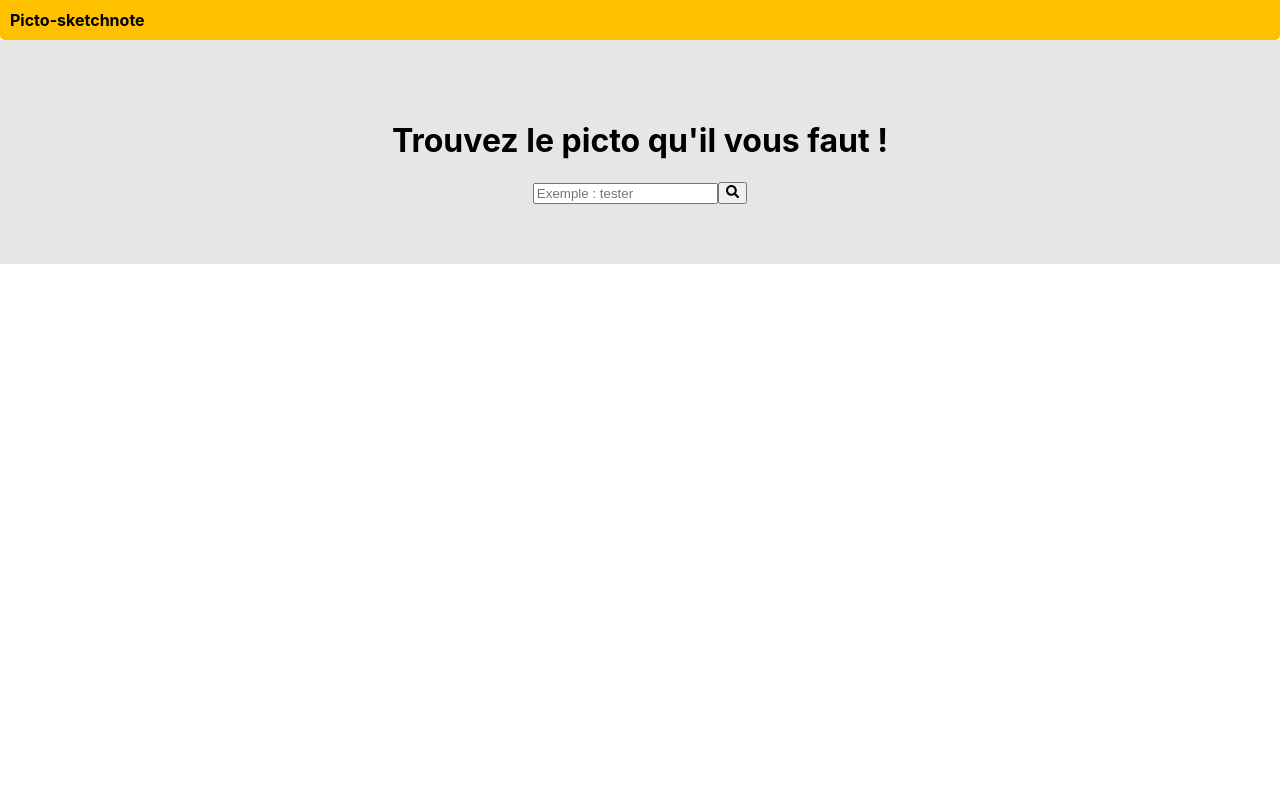
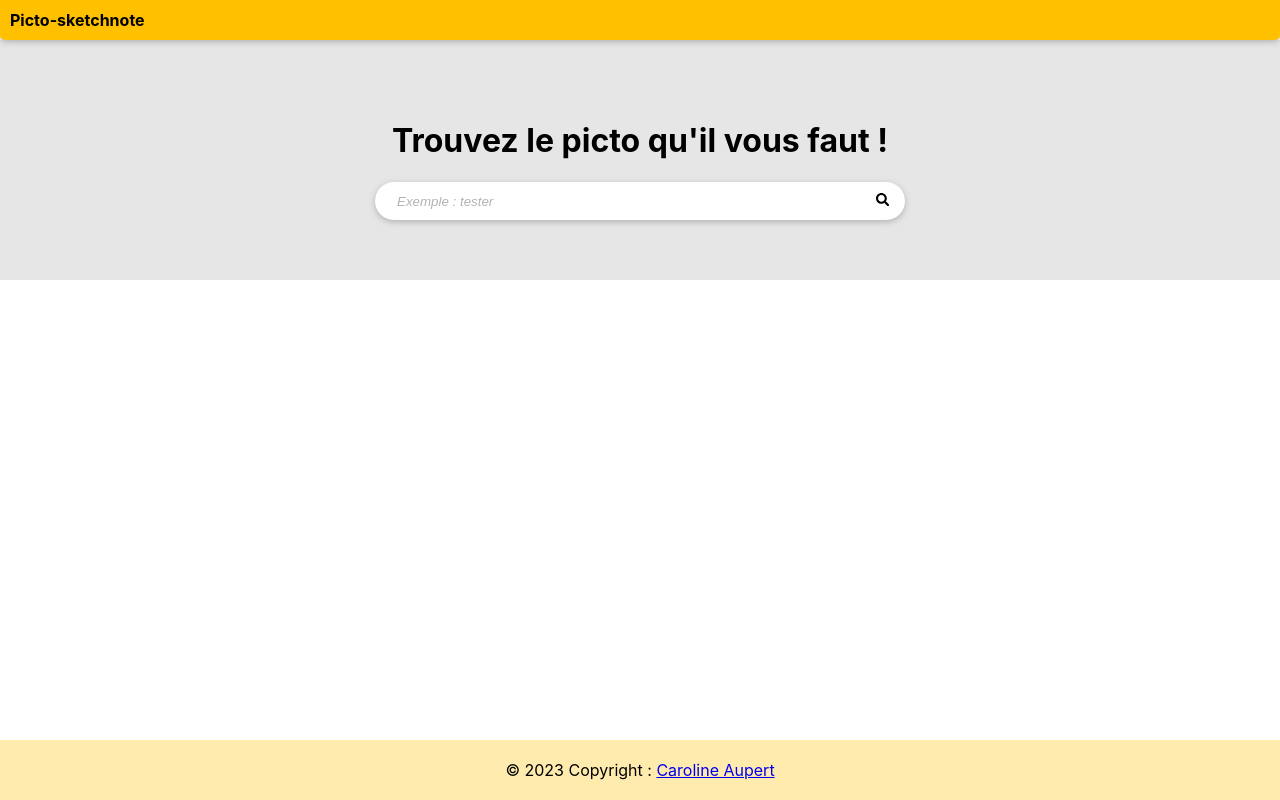
Before and after one commit to CarolineAupert/react-search-picto, a React (Create React App) app: page / in a window 1280 px wide. Built offline with nearby package versions, Linux system fonts and the light colour scheme.

Commit message:
Add styling for header, footer, and results

```diff
--- a/src/App.css
+++ b/src/App.css
@@ -1,29 +1,33 @@
-.header {
+.app {
+  display: flex;
+  flex-direction: column;
+  height: 100vh;
+}
+
+.main {
+  flex: 1;
+}
+
+header {
   background-color: #FFC000;
   padding: 10px;
   border-radius: 0px 0px 5px 5px;
+  box-shadow: 0 2px 6px 0 #B3B3B3;
+  position: relative;
+  z-index: 2;
 }
 
-
+footer {
+  background-color: #FFEBAD;
+  padding: 20px;
+  /* display: flex;
+  flex-flow: row wrap; */
+}
 
 .center {
   text-align: center;
 }
 
-/* Components */
-.App {
+.pointer {
+  cursor: pointer;
 }
-
-.pictos-box {
-  display : flex;
-  flex-flow: row wrap;
-}
-
-.search-bar {
-  background-color: #E6E6E6;
-  padding: 60px;
-}
-
-.search-form input {
- /* width: 500px; */
-}
--- a/src/App.js
+++ b/src/App.js
@@ -3,13 +3,23 @@ import SearchZone from './components/SearchZone';
 
 function App() {
   return (
-    <div className="App">
-      <header className="header">
-        <strong>Picto-sketchnote</strong>
-      </header>
-     <SearchZone />
-
-    </div>
+    <>
+      <meta name="viewport" content="width=device-width,initial-scale=1"></meta>
+      <div className="app">
+        <header>
+          <strong>Picto-sketchnote</strong>
+        </header>
+        <div className='main'>
+          <SearchZone />
+        </div>
+        <footer className='center'>
+          <div>
+            <span> &copy; 2023 Copyright : </span>
+            <a href="https://caukaro.fr" target="_blank"> Caroline Aupert</a>
+          </div>
+        </footer>
+      </div>
+    </>
   );
 }
 
--- a/src/components/PictoDetail.js
+++ b/src/components/PictoDetail.js
@@ -6,24 +6,22 @@ function PictoDetail(props) {
     const tagsList = props.picto.tags.map((tag) => <span key={tag}> {tag} </span>);
 
     return (
-        <table>
-            <tbody>
-                <tr>
-                    <td>
-                        <img src={props.picto.location} />
-                    </td>
-                    <td>
-                        <button onClick={props.handleCloseModal} aria-label="Fermer">
-                            <IoClose></IoClose>
-                        </button>
-                        Picto Détail
-                        Termes correspondants
-                        {tagsList}
-                        Créé le {props.picto.creationDate}
-                    </td>
-                </tr>
-            </tbody>
-        </table>
+        <div className='picto-detail'>
+            <button onClick={props.handleCloseModal} aria-label="Fermer" className='pointer'>
+                <IoClose></IoClose>
+            </button>
+            <div className='center'>
+                <img src={props.picto.location} />
+            </div>
+            <div>
+                Créé le {props.picto.creationDate}
+            </div>
+            <div>
+                {tagsList}
+            </div>
+        </div>
+
+
 
     );
 }
--- a/src/components/PictoResultItem.js
+++ b/src/components/PictoResultItem.js
@@ -7,8 +7,8 @@ function PictoResultItem(props) {
     }
 
     return (
-        <div onClick={handlePictoClick}>
-            <img src={props.picto.location} width="200" height="200"/>
+        <div className='picto-item pointer' onClick={handlePictoClick}>
+            <img src={props.picto.location}/>
         </div>
     );
 }
--- a/src/components/PictoResults.js
+++ b/src/components/PictoResults.js
@@ -19,12 +19,10 @@ function PictoResults(props) {
         setPictoToShow(null);
     }
     return (
-        <div>
+        <div className='pictos-results'>
             {showPictoModal && <PictoDetail picto={pictoToShow} handleCloseModal={closePictoDetailModal} />}
-            <div className="pictos-box">
-
+            <div className="pictos-items">
                 {props.pictos.map((picto) => <PictoResultItem key={picto.pictoId} picto={picto} openPictoDetailModal={openPictoDetailModal} />)}
-
             </div >
         </div>
     );
--- a/src/components/SearchBar.js
+++ b/src/components/SearchBar.js
@@ -1,6 +1,7 @@
 import { React, useState } from 'react';
 import { FaSearch } from "react-icons/fa";
 import { IoClose } from "react-icons/io5";
+import '../css/SearchBar.css';
 
 function SearchBar(props) {
 
@@ -33,14 +34,14 @@ function SearchBar(props) {
     return (
         <div className='search-bar'>
             <h1 className='center'> Trouvez le picto qu'il vous faut !</h1>
-            <form className="search-form center" role="search">
+            <form className="search-form center cf" role="search">
                 <input type="text" aria-label="Taper un picto à chercher" value={inputValue} placeholder="Exemple : tester" onChange={handleChange} onKeyDown={handleKeyDown} />
                 {inputValue &&
-                    <button onClick={handleClickReset} ari-label="Effacer">
+                    <button className='clear-button pointer' onClick={handleClickReset} ari-label="Effacer">
                         <IoClose></IoClose>
                     </button>
                 }
-                <button onClick={handleClickSearch} aria-label="Chercher">
+                <button className='search-button pointer' onClick={handleClickSearch} aria-label="Chercher">
                     <FaSearch></FaSearch>
                 </button>
 
--- a/src/components/SearchResults.js
+++ b/src/components/SearchResults.js
@@ -34,15 +34,15 @@ function SearchResults(props) {
     }, [props.hasSearchBegun, props.searchValue])
 
     if (error) {
-        return <div>Erreur : {error.message}</div>;
+        return <div className='center'>Erreur : {error.message}</div>;
     } else if (!isLoaded) {
-        return <div>Chargement…</div>;
+        return <div className='center'>Chargement…</div>;
     } else if (pictos.length === 0) {
-        return <div>Aucun picto trouvé pour le tag {props.searchValue}</div>
+        return <div className='center'>Nous n'avons trouvé aucun picto pour le terme : {props.searchValue}.</div>
     } else {
         return (
             <div>
-                {props.searchValue}
+                <h2> Pictos trouvé pour le terme : {props.searchValue} </h2>
                 <PictoResults pictos={pictos}/>
             </div>
         );
--- a/src/components/SearchZone.js
+++ b/src/components/SearchZone.js
@@ -1,6 +1,7 @@
 import { React, useState } from 'react';
 import SearchBar from './SearchBar';
 import SearchResults from './SearchResults';
+import '../css/SearchResults.css';
 
 function SearchZone() {
 
@@ -13,8 +14,10 @@ function SearchZone() {
 
     return (
         <>
-            <SearchBar onSearchPicto={handleSearchPicto} setHasSearchBegun={setHasSearchBegun}/>
-            {hasSearchBegun && <SearchResults searchValue={searchValue} hasSearchBegun={hasSearchBegun} />}
+            <SearchBar onSearchPicto={handleSearchPicto} setHasSearchBegun={setHasSearchBegun} />
+            <div className='search-results'>
+                {hasSearchBegun && <SearchResults searchValue={searchValue} hasSearchBegun={hasSearchBegun} />}
+            </div>
         </>
     );
 }
--- /dev/null
+++ b/src/css/SearchBar.css
@@ -0,0 +1,47 @@
+.search-bar {
+  background-color: #E6E6E6;
+  padding: 60px;
+}
+
+.search-form {
+  margin: auto;
+  padding: 10px 10px 10px 20px;
+  border-radius: 50px 50px;
+  border: none;
+  outline: none;
+  background: white;
+  display: flex;
+  flex-direction: row;
+  box-shadow: 0 2px 6px 0 #B3B3B3;
+  width: auto;
+  max-width: 500px;
+}
+
+.search-form input {
+  flex: auto;
+  border: none;
+  outline: none;
+}
+
+.search-form input::placeholder {
+  color: #B3B3B3;
+  font-weight: normal;
+  font-style: italic;
+}
+
+.search-form button {
+  background: transparent;
+}
+
+.clear-button {
+  border-right: 1px solid black;
+  border-left: none;
+  border-bottom: none;
+  border-top: none;
+  padding-right: 10px;
+}
+
+.search-button {
+  border: none;
+  padding-left: 10px;
+}
--- /dev/null
+++ b/src/css/SearchResults.css
@@ -0,0 +1,44 @@
+.search-results {
+  margin: 0px 50px 50px 50px;
+}
+
+.pictos-results {
+  display: flex;
+  flex-direction: column;
+  margin-top: 40px;
+}
+
+.pictos-items {
+  flex: 1 1 auto;
+  display: flex;
+  flex-flow: row wrap;
+}
+
+.picto-item {
+  margin-left: 20px;
+  padding: 10px;
+  border-radius: 20px;
+  box-shadow: 0 2px 2px 0 #E6E6E6;
+  border: 1px solid #B3B3B3;
+  align-self: flex-start;
+}
+
+.picto-item img {
+  width : 200px;
+  height : 200px;
+}
+
+.picto-item:hover {
+  box-shadow: 1px 1px 1px 1px #B3B3B3;
+}
+
+.picto-detail {
+  flex: 1 1 auto;
+  display: flex;
+  flex-direction: column;
+}
+
+.picto-detail img {
+  width : 400px;
+  height : 400px;
+}
--- a/src/index.css
+++ b/src/index.css
@@ -7,10 +7,8 @@ body {
   -moz-osx-font-smoothing: grayscale;
 }
 
-/* Fonts */
-code {
-  font-family: source-code-pro, Menlo, Monaco, Consolas, 'Courier New',
-    monospace;
+@-ms-viewport{
+  width: device-width;
 }
 
 /* Colors */
```
